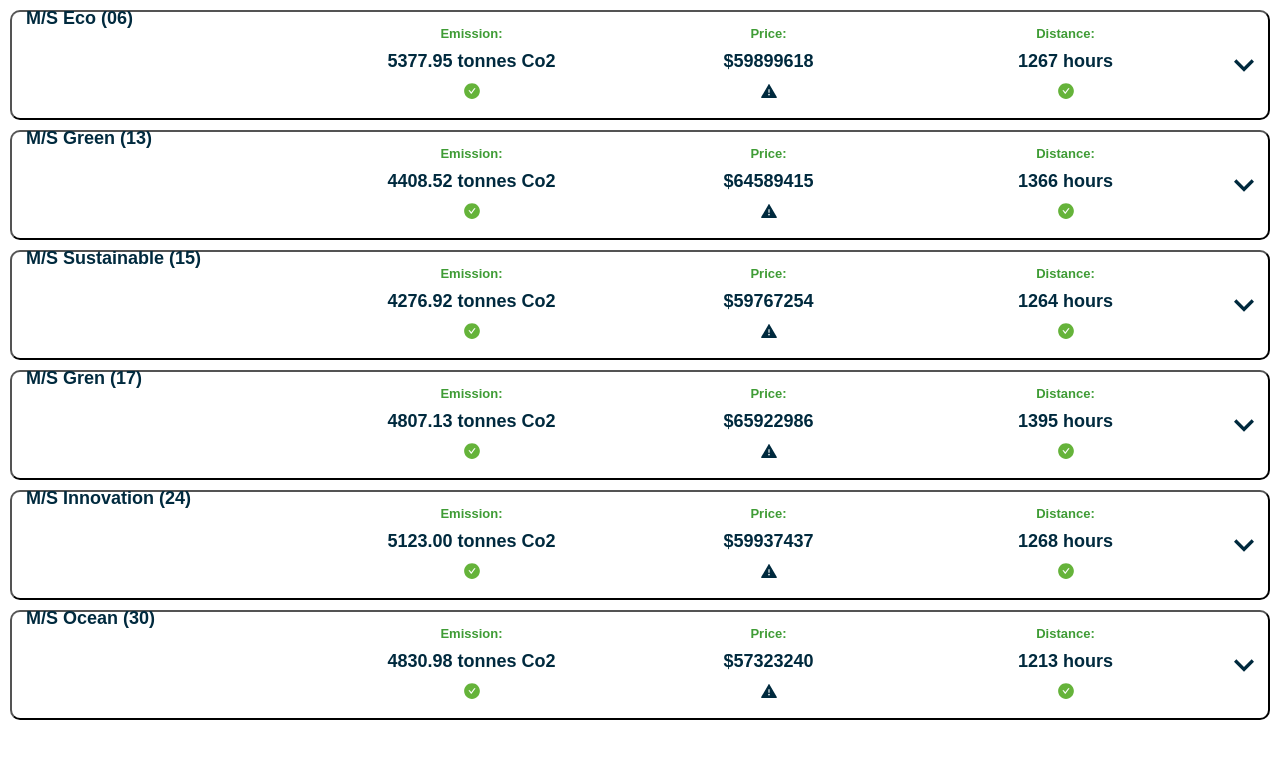
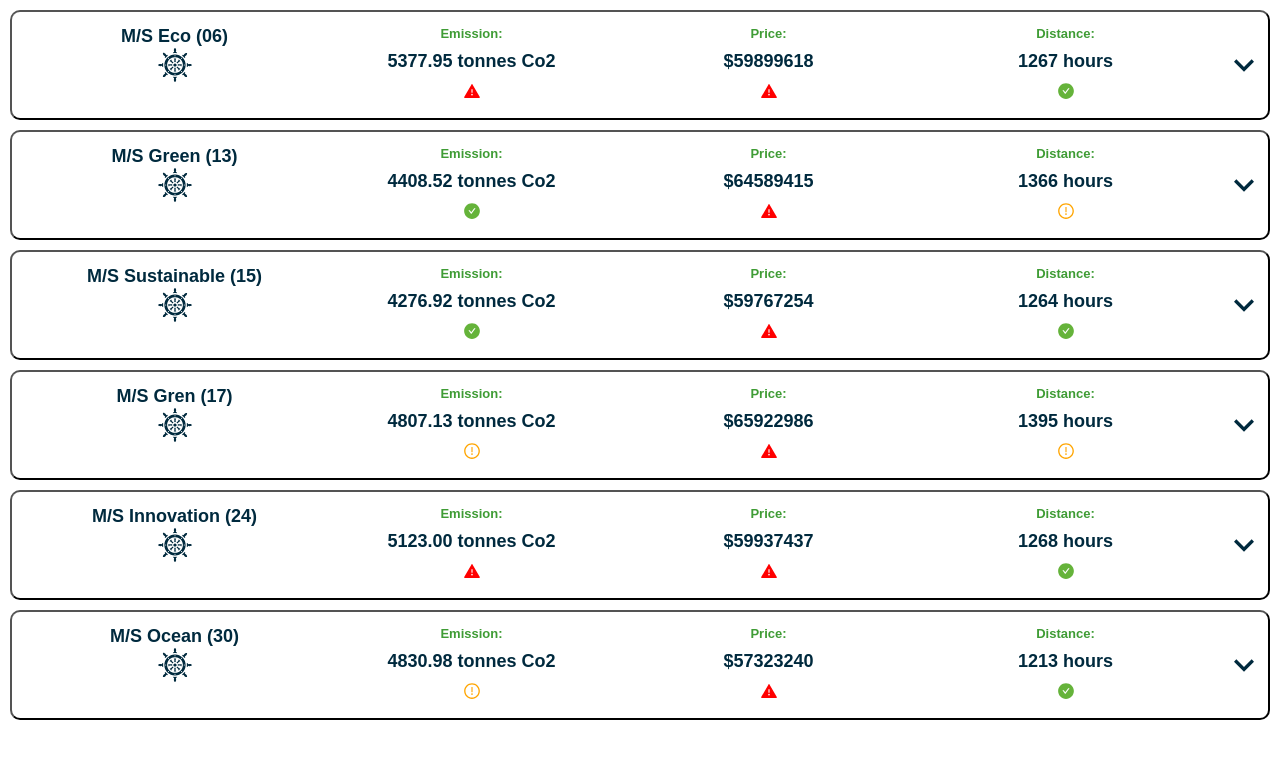
Before and after one commit to Mariuble/green_entrepreneurship_contest, a React (Create React App) app in the folder client/: page / in a window 1280 px wide. Shown: the top 758 px of the page. Built offline with nearby package versions, Linux system fonts and the light colour scheme.

Commit message:
Icon dynamics

```diff
--- a/client/src/components/Vessel.tsx
+++ b/client/src/components/Vessel.tsx
@@ -14,7 +14,7 @@ import {
     Flex,
 } from '@chakra-ui/react';
 import { AiFillCheckCircle, AiFillWarning, AiOutlineExclamationCircle } from 'react-icons/ai';
-// import { CheckIcon } from '@chakra-ui/icons'
+import { GiShipWheel } from 'react-icons/gi';
 
 const dnvbluedark = '#002A3E';
 const dnvbluelight = '#8CD3EF';
@@ -41,14 +41,23 @@ const Vessel = ({ vesselName, co2, time, cost }: Props) => (
                         color="#002A3E"
                         p={10}
                     >
-                        <Box textAlign="left" verticalAlign="top" left={0}>{`${vesselName}`}</Box>
+                        <Stat>
+                            <StatLabel>{`${vesselName}`}</StatLabel>
+                            <GiShipWheel size="2em" />
+                        </Stat>
                         <Box>
                             <Stat>
                                 <StatLabel color={dnvgreendark} fontSize="small">
                                     Emission:
                                 </StatLabel>
                                 <StatNumber m={10}>{`${co2.toFixed(2)} tonnes Co2`}</StatNumber>
-                                <AiFillCheckCircle color={dnvgreenlight} />
+                                {co2 > 5000 ? (
+                                    <AiFillWarning color="red" />
+                                ) : co2 > 4500 ? (
+                                    <AiOutlineExclamationCircle color="orange" />
+                                ) : (
+                                    <AiFillCheckCircle color={dnvgreenlight} />
+                                )}
                             </Stat>
                         </Box>
                         <Box>
@@ -58,7 +67,7 @@ const Vessel = ({ vesselName, co2, time, cost }: Props) => (
                                 </StatLabel>
                                 <StatNumber m={10}>{`$${cost.toFixed(0)}`}</StatNumber>
                                 {cost > 55000 ? (
-                                    <AiFillWarning color="#red" />
+                                    <AiFillWarning color="red" />
                                 ) : cost > 45000 ? (
                                     <AiOutlineExclamationCircle color="orange" />
                                 ) : (
@@ -72,7 +81,13 @@ const Vessel = ({ vesselName, co2, time, cost }: Props) => (
                                     Distance:
                                 </StatLabel>
                                 <StatNumber m={10}>{`${time.toFixed(0)} hours`}</StatNumber>
-                                <AiFillCheckCircle color={dnvgreenlight} />
+                                {time > 1500 ? (
+                                    <AiFillWarning color="red" />
+                                ) : time > 1350 ? (
+                                    <AiOutlineExclamationCircle color="orange" />
+                                ) : (
+                                    <AiFillCheckCircle color={dnvgreenlight} />
+                                )}
                             </Stat>
                         </Box>
                     </Grid>
```
